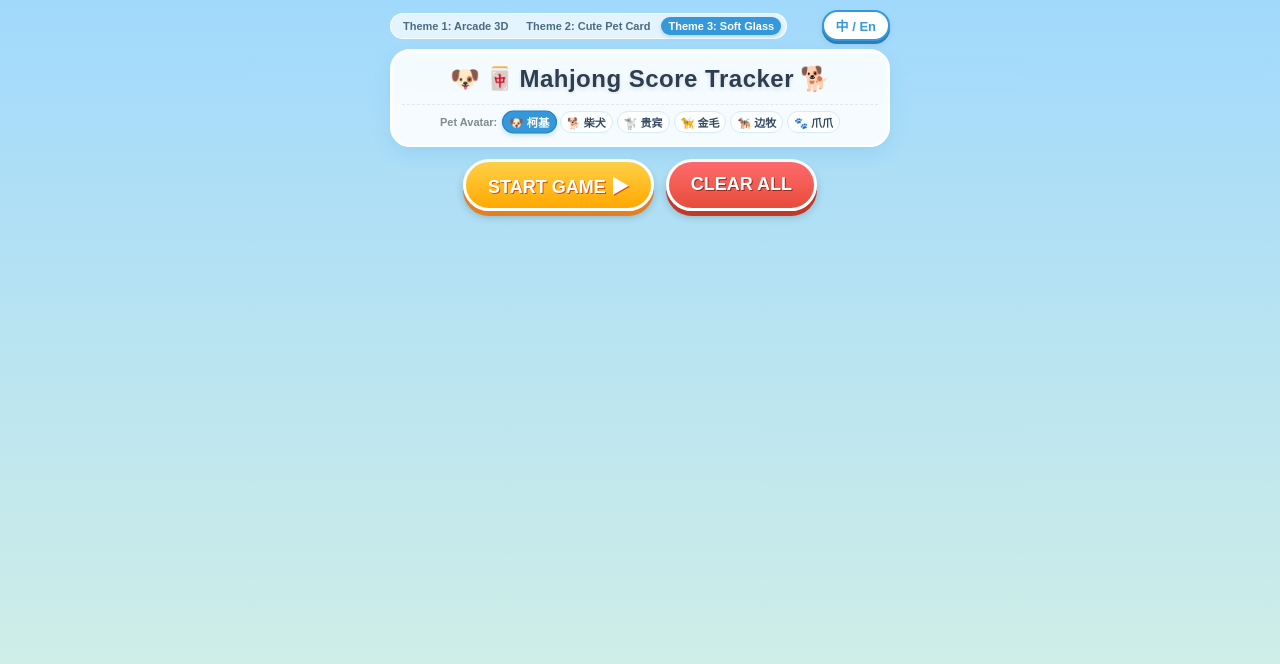
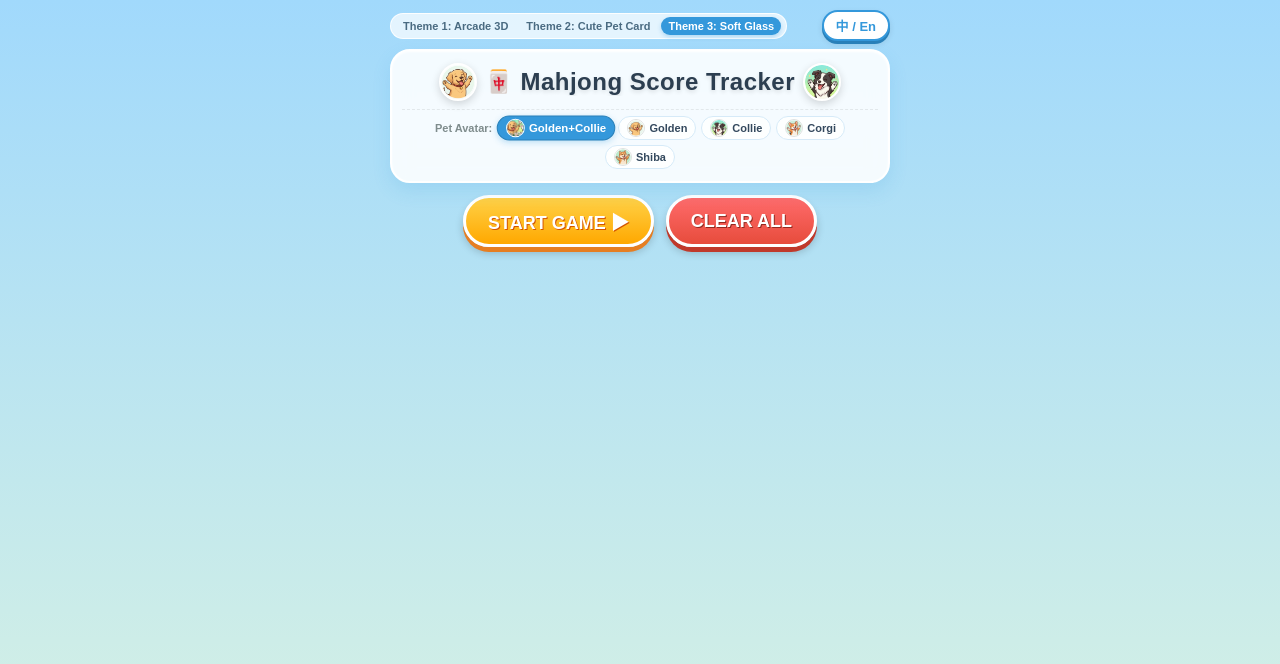
Before and after one commit to hullhut/DouDouJiang, a plain HTML site: page index.html in a window 1280 px wide. Both pictures are taken after a click on the button "中 / En". Drawn offline with Linux system fonts and the light colour scheme.

Commit message:
feat(ui): update pet avatars to cartoon mahjong pup illustration style

```diff
--- a/app.js
+++ b/app.js
@@ -47,7 +47,12 @@ const i18n = {
         theme1: "Theme 1: Arcade 3D",
         theme2: "Theme 2: Cute Pet Card",
         theme3: "Theme 3: Soft Glass",
-        dogSelectLabel: "Pet Avatar:"
+        dogSelectLabel: "Pet Avatar:",
+        golden: "Golden",
+        collie: "Collie",
+        corgi: "Corgi",
+        shiba: "Shiba",
+        duo: "Golden+Collie"
     },
     zh: {
         title: "麻将计分器",
@@ -88,7 +93,12 @@ const i18n = {
         theme1: "方案1: 街机3D",
         theme2: "方案2: 萌宠插画",
         theme3: "方案3: 柔和质感",
-        dogSelectLabel: "换萌犬:"
+        dogSelectLabel: "换萌犬:",
+        golden: "金毛",
+        collie: "边牧",
+        corgi: "柯基",
+        shiba: "柴犬",
+        duo: "金毛+边牧"
     }
 };
 
@@ -105,6 +115,10 @@ function initThemeSwitcher() {
             e.target.classList.add('active');
 
             headerBanner.className = 'header-title theme-' + theme;
+            const bannerImg = document.getElementById('themeBannerImg');
+            if (bannerImg) {
+                bannerImg.style.display = (theme === 'card') ? 'block' : 'none';
+            }
             localStorage.setItem('header_theme', theme);
         }
     });
@@ -117,34 +131,57 @@ function initThemeSwitcher() {
     });
 }
 
-// --- Dog Avatar Selector Options ---
+// --- Dog Avatar Selector Options (Cartoon Illustrated Pups) ---
 function initDogSelector() {
     const dogBar = document.getElementById('dogSelectorBar');
     if (!dogBar) return;
+
+    const leftDog = document.getElementById('leftDog');
+    const rightDog = document.getElementById('rightDog');
+
+    [leftDog, rightDog].forEach(dogImg => {
+        if (dogImg) {
+            dogImg.addEventListener('click', () => {
+                dogImg.classList.add('bouncing');
+                setTimeout(() => dogImg.classList.remove('bouncing'), 400);
+            });
+        }
+    });
 
     dogBar.addEventListener('click', (e) => {
         const btn = e.target.closest('.dog-pill');
         if (btn) {
             const left = btn.dataset.left;
             const right = btn.dataset.right;
-            if (leftDog) leftDog.innerText = left;
-            if (rightDog) rightDog.innerText = right;
+            if (leftDog && left) leftDog.src = left;
+            if (rightDog && right) rightDog.src = right;
 
             dogBar.querySelectorAll('.dog-pill').forEach(p => p.classList.remove('active'));
             btn.classList.add('active');
 
+            if (leftDog) {
+                leftDog.classList.add('bouncing');
+                setTimeout(() => leftDog.classList.remove('bouncing'), 400);
+            }
+            if (rightDog) {
+                rightDog.classList.add('bouncing');
+                setTimeout(() => rightDog.classList.remove('bouncing'), 400);
+            }
+
             localStorage.setItem('header_dog_left', left);
             localStorage.setItem('header_dog_right', right);
+            localStorage.setItem('header_dog_name', btn.dataset.name || '');
         }
     });
 
     const savedLeft = localStorage.getItem('header_dog_left');
     const savedRight = localStorage.getItem('header_dog_right');
+    const savedName = localStorage.getItem('header_dog_name');
     if (savedLeft && savedRight) {
-        if (leftDog) leftDog.innerText = savedLeft;
-        if (rightDog) rightDog.innerText = savedRight;
+        if (leftDog) leftDog.src = savedLeft;
+        if (rightDog) rightDog.src = savedRight;
         dogBar.querySelectorAll('.dog-pill').forEach(btn => {
-            if (btn.dataset.left === savedLeft && btn.dataset.right === savedRight) {
+            if (btn.dataset.name === savedName || (btn.dataset.left === savedLeft && btn.dataset.right === savedRight)) {
                 dogBar.querySelectorAll('.dog-pill').forEach(p => p.classList.remove('active'));
                 btn.classList.add('active');
             }
@@ -200,6 +237,13 @@ function toggleLanguage() {
     if (pill3) pill3.innerText = i18n[currentLang].theme3;
     const dogSelectLabel = document.getElementById('dogSelectLabel');
     if (dogSelectLabel) dogSelectLabel.innerText = i18n[currentLang].dogSelectLabel;
+
+    document.querySelectorAll('.dog-pill .pill-text').forEach(span => {
+        const key = span.dataset.i18n;
+        if (key && i18n[currentLang][key]) {
+            span.innerText = i18n[currentLang][key];
+        }
+    });
 
     // Update dynamic round texts
     document.querySelectorAll('.game-round').forEach(roundDiv => {
--- a/index.html
+++ b/index.html
@@ -4,7 +4,7 @@
     <meta charset="UTF-8">
     <meta name="viewport" content="width=device-width, initial-scale=1.0, maximum-scale=1.0, user-scalable=no">
     <title>🐶 🀄 麻将计分器 🐕</title>
-    <link rel="stylesheet" href="/style.css?v=18">
+    <link rel="stylesheet" href="/style.css?v=19">
 </head>
 <body>
     <div class="container">
@@ -20,22 +20,37 @@
 
         <!-- Header Banner Container (Defaulting to Theme 3 which user liked) -->
         <header class="header-title theme-minimal" id="headerBanner">
+            <img src="/images/dogs-banner.jpg" class="theme-banner-img" id="themeBannerImg" alt="麻将萌犬" style="display:none;">
             <div class="header-inner">
                 <div class="dog-badge-row">
-                    <span class="dog-icon" id="leftDog">🐶</span>
+                    <img class="dog-avatar-icon" id="leftDog" src="/images/dog-golden.jpg" alt="金毛">
                     <span class="mahjong-badge">🀄</span>
                     <h1 id="mainTitle" data-i18n="title">麻将计分器</h1>
-                    <span class="dog-icon" id="rightDog">🐕</span>
+                    <img class="dog-avatar-icon" id="rightDog" src="/images/dog-collie.jpg" alt="边牧">
                 </div>
-                <!-- Dog Avatar / Picture Options -->
+                <!-- Dog Avatar / Picture Options in Cartoon Illustrated Style -->
                 <div class="dog-selector-bar" id="dogSelectorBar">
                     <span class="selector-label" id="dogSelectLabel">换萌犬:</span>
-                    <button class="dog-pill active" data-left="🐶" data-right="🐕">🐶 柯基</button>
-                    <button class="dog-pill" data-left="🐕" data-right="🐕">🐕 柴犬</button>
-                    <button class="dog-pill" data-left="🐩" data-right="🐩">🐩 贵宾</button>
-                    <button class="dog-pill" data-left="🦮" data-right="🦮">🦮 金毛</button>
-                    <button class="dog-pill" data-left="🐕‍🦺" data-right="🐕‍🦺">🐕‍🦺 边牧</button>
-                    <button class="dog-pill" data-left="🐾" data-right="🐾">🐾 爪爪</button>
+                    <button class="dog-pill active" data-left="/images/dog-golden.jpg" data-right="/images/dog-collie.jpg" data-name="duo">
+                        <img src="/images/dogs-original.jpg" class="dog-pill-thumb" alt="金毛+边牧">
+                        <span class="pill-text" data-i18n="duo">金毛+边牧</span>
+                    </button>
+                    <button class="dog-pill" data-left="/images/dog-golden.jpg" data-right="/images/dog-golden.jpg" data-name="golden">
+                        <img src="/images/dog-golden.jpg" class="dog-pill-thumb" alt="金毛">
+                        <span class="pill-text" data-i18n="golden">金毛</span>
+                    </button>
+                    <button class="dog-pill" data-left="/images/dog-collie.jpg" data-right="/images/dog-collie.jpg" data-name="collie">
+                        <img src="/images/dog-collie.jpg" class="dog-pill-thumb" alt="边牧">
+                        <span class="pill-text" data-i18n="collie">边牧</span>
+                    </button>
+                    <button class="dog-pill" data-left="/images/dog-corgi.jpg" data-right="/images/dog-corgi.jpg" data-name="corgi">
+                        <img src="/images/dog-corgi.jpg" class="dog-pill-thumb" alt="柯基">
+                        <span class="pill-text" data-i18n="corgi">柯基</span>
+                    </button>
+                    <button class="dog-pill" data-left="/images/dog-shiba.jpg" data-right="/images/dog-shiba.jpg" data-name="shiba">
+                        <img src="/images/dog-shiba.jpg" class="dog-pill-thumb" alt="柴犬">
+                        <span class="pill-text" data-i18n="shiba">柴犬</span>
+                    </button>
                 </div>
             </div>
         </header>
@@ -55,6 +70,6 @@
             </div>
         </main>
     </div>
-    <script src="/app.js?v=18"></script>
+    <script src="/app.js?v=19"></script>
 </body>
 </html>
--- a/style.css
+++ b/style.css
@@ -132,27 +132,46 @@ body {
     display: flex;
     align-items: center;
     justify-content: center;
-    gap: 6px;
+    gap: 8px;
     width: 100%;
     flex-wrap: nowrap;
 }
 
-.dog-icon {
-    font-size: 24px;
-    transition: transform 0.2s cubic-bezier(0.175, 0.885, 0.32, 1.275);
+/* Illustrated Cartoon Dog Avatars flanking the title */
+.dog-avatar-icon {
+    width: 38px;
+    height: 38px;
+    border-radius: 50%;
+    border: 2px solid #FFF;
+    box-shadow: 0 3px 8px rgba(0, 0, 0, 0.16);
+    object-fit: cover;
+    flex-shrink: 0;
+    transition: transform 0.25s cubic-bezier(0.175, 0.885, 0.32, 1.275);
     user-select: none;
+    cursor: pointer;
+    background: #FFF;
 }
-.dog-icon:hover {
-    transform: scale(1.2) rotate(-8deg);
+.dog-avatar-icon:hover {
+    transform: scale(1.15) rotate(6deg);
+}
+.dog-avatar-icon:active, .dog-avatar-icon.bouncing {
+    animation: dogBounce 0.4s ease;
+}
+
+@keyframes dogBounce {
+    0%, 100% { transform: scale(1) rotate(0deg); }
+    30% { transform: scale(1.22) rotate(-8deg); }
+    70% { transform: scale(1.15) rotate(8deg); }
 }
 
 .mahjong-badge {
     font-size: 22px;
     user-select: none;
+    flex-shrink: 0;
 }
 
 h1 {
-    font-size: clamp(16px, 4.8vw, 24px);
+    font-size: clamp(16px, 4.6vw, 24px);
     font-weight: 900;
     margin: 2px 0;
     line-height: 1.2;
@@ -160,15 +179,26 @@ h1 {
     white-space: nowrap;
     overflow: hidden;
     text-overflow: ellipsis;
-    max-width: calc(100% - 70px);
+    max-width: calc(100% - 90px);
 }
 
-/* Dog Selector Bar (Options for dogs) */
+/* Theme 2 Illustration Banner */
+.theme-banner-img {
+    width: 100%;
+    max-height: 125px;
+    object-fit: cover;
+    border-radius: 12px;
+    margin-bottom: 8px;
+    border: 2px solid #E6BA7A;
+    box-shadow: 0 4px 10px rgba(141, 90, 40, 0.18);
+}
+
+/* Dog Selector Bar (Options for dogs in illustrated cartoon style) */
 .dog-selector-bar {
     display: flex;
     align-items: center;
     justify-content: center;
-    gap: 4px;
+    gap: 5px;
     flex-wrap: wrap;
     margin-top: 8px;
     padding-top: 6px;
@@ -184,16 +214,28 @@ h1 {
 }
 
 .dog-pill {
-    background: rgba(255, 255, 255, 0.8);
+    background: rgba(255, 255, 255, 0.85);
     border: 1.5px solid #D6EAF8;
-    border-radius: 12px;
-    padding: 2px 6px;
+    border-radius: 16px;
+    padding: 2px 8px;
     font-size: 11px;
     font-weight: bold;
     color: #34495E;
     cursor: pointer;
     transition: all 0.15s ease;
     user-select: none;
+    display: inline-flex;
+    align-items: center;
+    gap: 4px;
+}
+
+.dog-pill-thumb {
+    width: 18px;
+    height: 18px;
+    border-radius: 50%;
+    object-fit: cover;
+    border: 1px solid rgba(0, 0, 0, 0.12);
+    flex-shrink: 0;
 }
 
 .dog-pill:hover {
@@ -205,8 +247,11 @@ h1 {
     background: #3498DB;
     border-color: #2980B9;
     color: #FFF;
-    box-shadow: 0 2px 4px rgba(52, 152, 219, 0.25);
+    box-shadow: 0 2px 6px rgba(52, 152, 219, 0.3);
     transform: scale(1.04);
+}
+.dog-pill.active .dog-pill-thumb {
+    border-color: #FFF;
 }
 
 /* Beautiful Glossy Action Buttons */
```
Also changed, not shown: images/dog-collie.jpg (added), images/dog-corgi.jpg (added), images/dog-golden.jpg (added), images/dog-shiba.jpg (added), images/dogs-banner.jpg (added), images/dogs-original.jpg (added).
